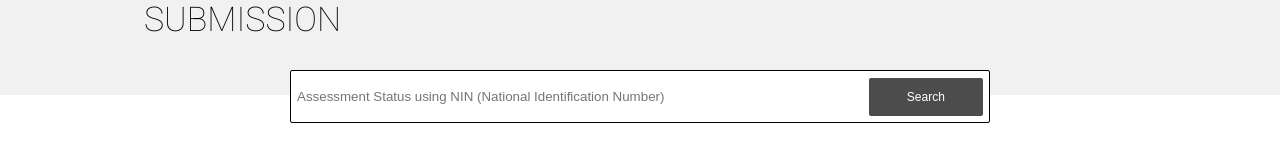
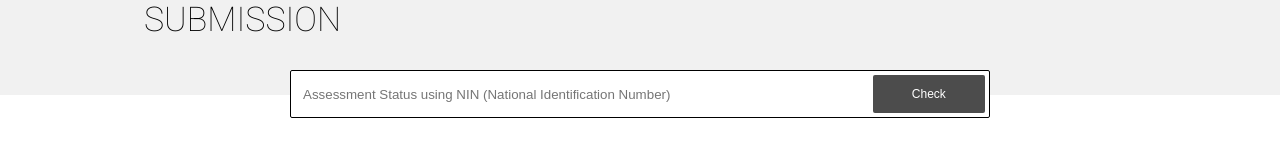
Before and after one commit to mjhdaais/palliative-ticket-generator, a Next.js app: page / in a window 1280 px wide. Shown: the part 169-330 px from the top of the page. Built offline with nearby package versions, Linux system fonts and the light colour scheme.

Commit message:
fixed stuff

```diff
--- a/app/page.tsx
+++ b/app/page.tsx
@@ -48,7 +48,7 @@ export default function Page() {
             <div className={`${styles.container}`}>
                 <input type="search" placeholder='Assessment Status using NIN (National Identification Number)'
                 className={`${styles.col} ${styles.s10}`} />
-                <button className={`${styles.col} ${styles.s2}`}>Search</button>
+                <button className={`${styles.col} ${styles.s2}`}>Check</button>
             </div>
         </div>
 
--- a/app/styles.module.css
+++ b/app/styles.module.css
@@ -179,7 +179,7 @@
     align-items: center;
     width: 85%;
     max-width: 700px;
-    padding: .3rem;
+    padding: .2rem;
     /* padding-top: .3rem;
     padding-bottom: .3rem; */
     border-radius: 2px;
@@ -188,7 +188,8 @@
 }
 
 .search_field input {
-    padding: .6rem 0;
+    padding: .5rem 0;
+    margin: 0 8px;
     border: none;
     outline: none;
 }
```
